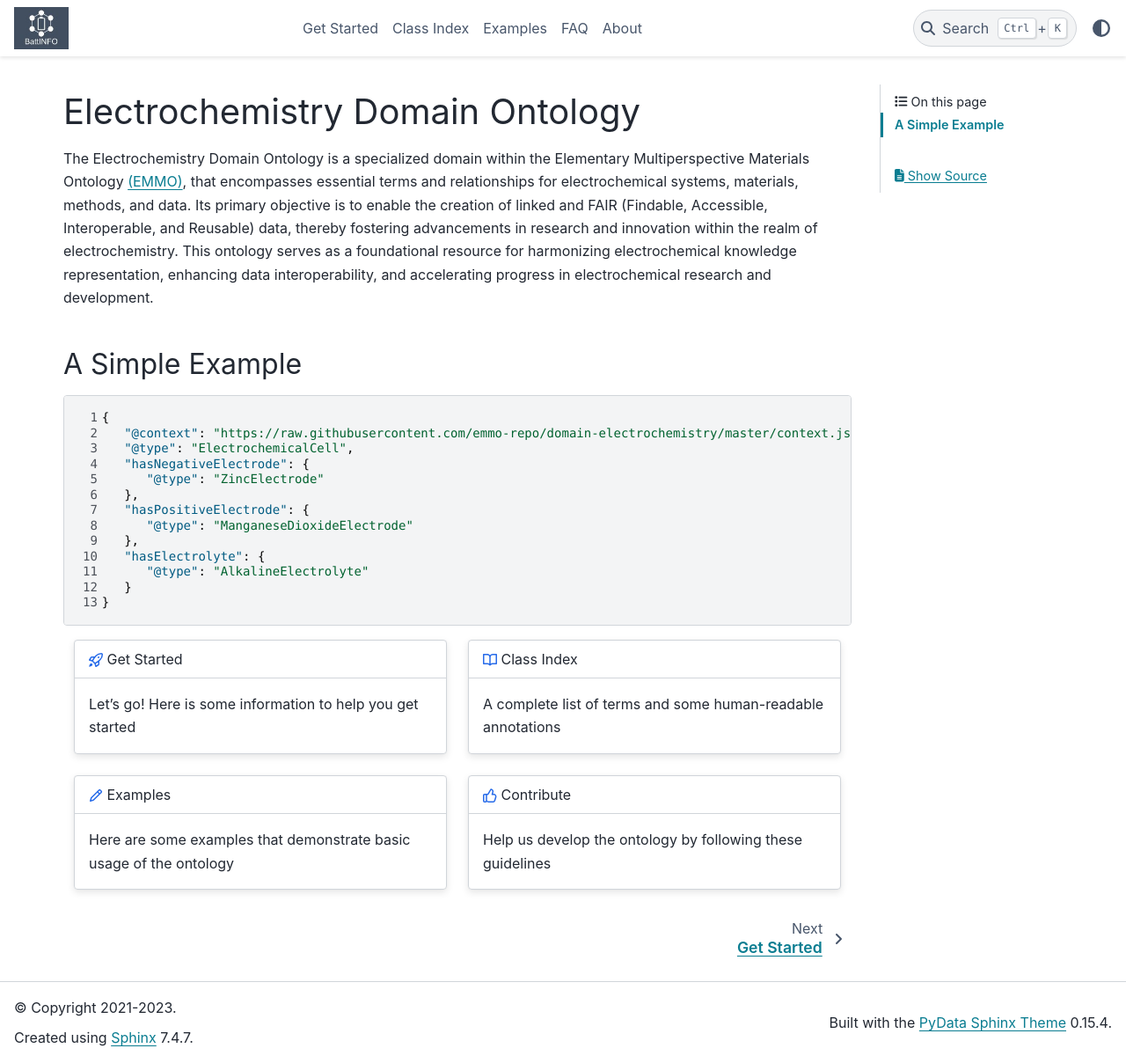
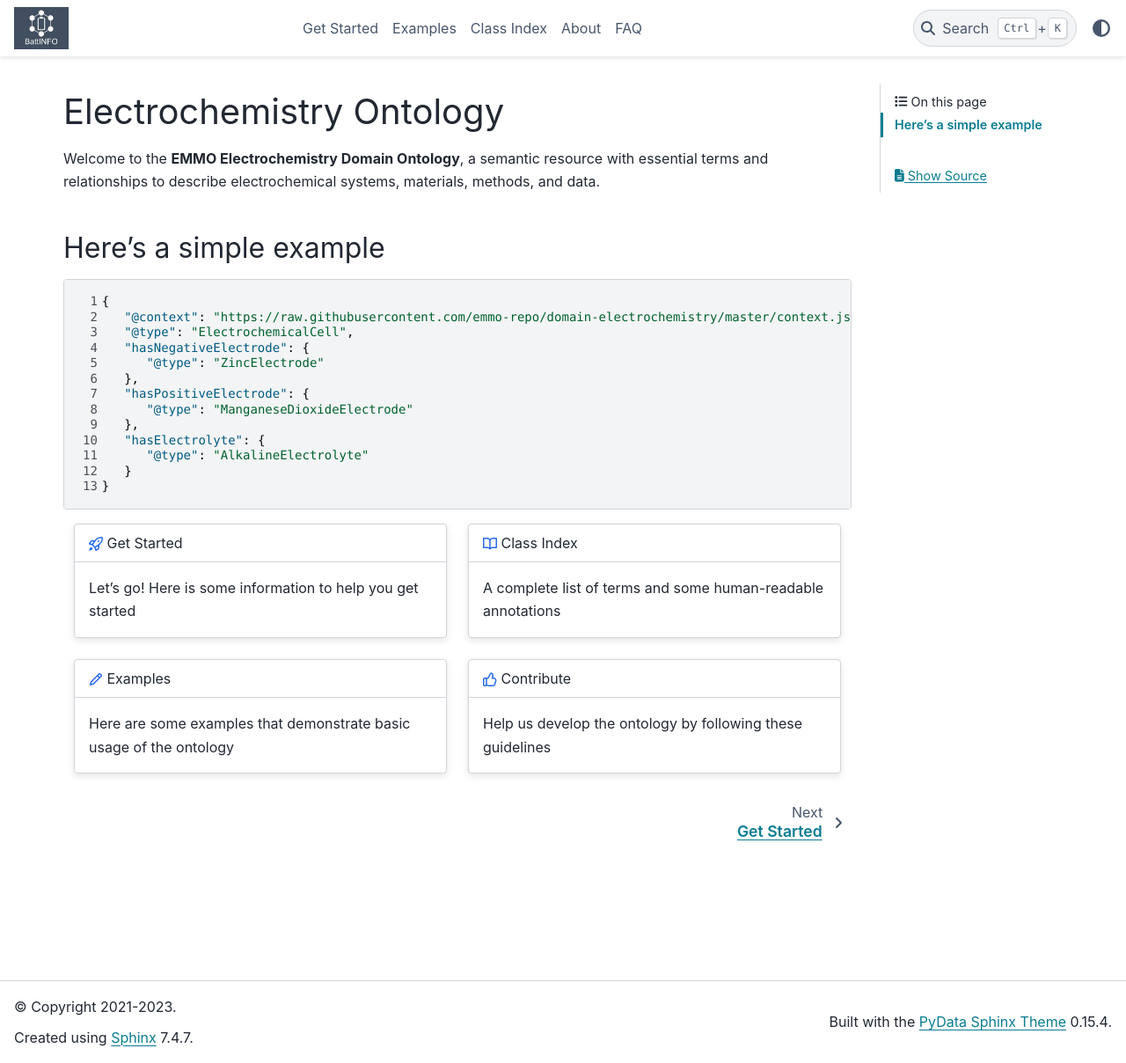
Before and after one commit to emmo-repo/domain-electrochemistry, a Sphinx documentation site: the page built from sphinx/index.rst, in a window 1280 px wide and 1208 px high. Shown: the whole window at 88% size. Built offline with Sphinx 7.4.7 and the PyData theme 0.15.4, drawn with Linux system fonts in a browser that asks for light colours.

Commit message:
update examples

```diff
--- a/sphinx/index.rst
+++ b/sphinx/index.rst
@@ -4,28 +4,18 @@
    :hidden:
 
    Get Started <getstarted>
+   Examples <examples>
    Class Index <electrochemistry>
-   Examples <examples>
+   About <about>
    FAQ <faq>
-   About <about>
 
-Electrochemistry Domain Ontology
+Electrochemistry Ontology
 ================================
 
-The Electrochemistry Domain Ontology is a specialized domain within the
-Elementary Multiperspective Materials Ontology
-`(EMMO) <https://github.com/emmo-repo/EMMO>`__, that encompasses
-essential terms and relationships for electrochemical systems,
-materials, methods, and data. Its primary objective is to enable the
-creation of linked and FAIR (Findable, Accessible, Interoperable, and
-Reusable) data, thereby fostering advancements in research and
-innovation within the realm of electrochemistry. This ontology serves as
-a foundational resource for harmonizing electrochemical knowledge
-representation, enhancing data interoperability, and accelerating
-progress in electrochemical research and development.
+Welcome to the **EMMO Electrochemistry Domain Ontology**, a semantic resource with essential terms and relationships to describe electrochemical systems, materials, methods, and data.
 
-A Simple Example
-~~~~~~~~~~~~~~~~
+Here's a simple example
+-----------------------
 .. code-block:: json
          :linenos:
 
```
Also changed, not shown: sphinx/examples.rst (+3 -9 lines).
